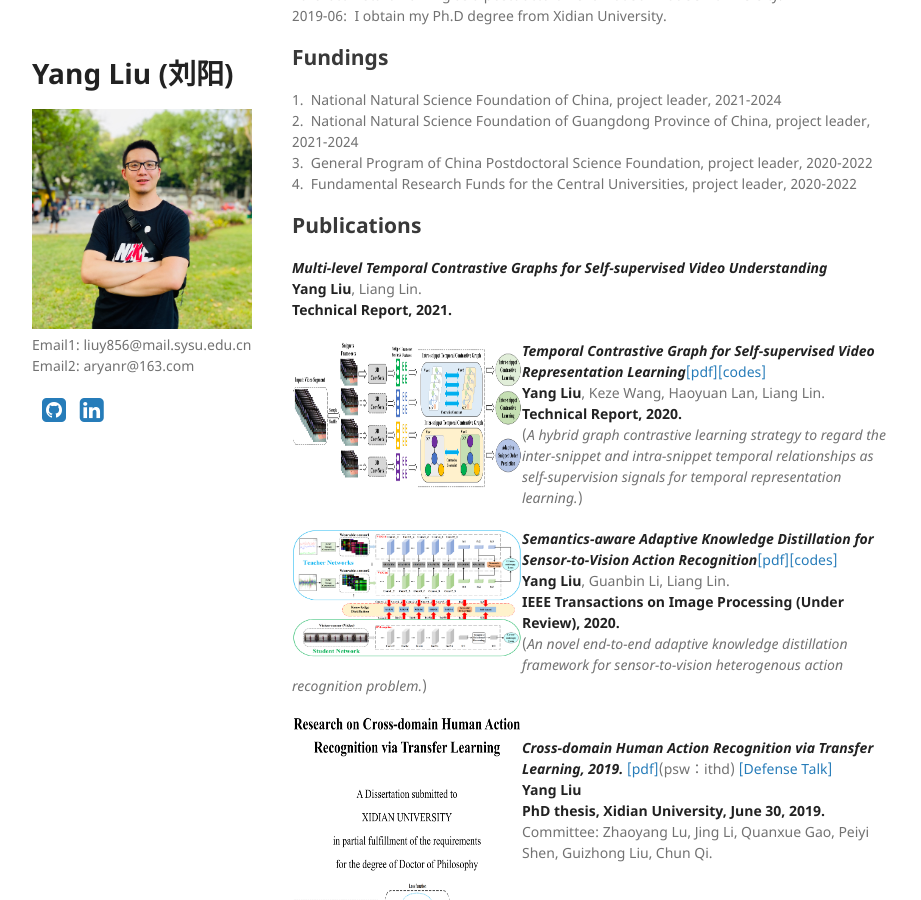
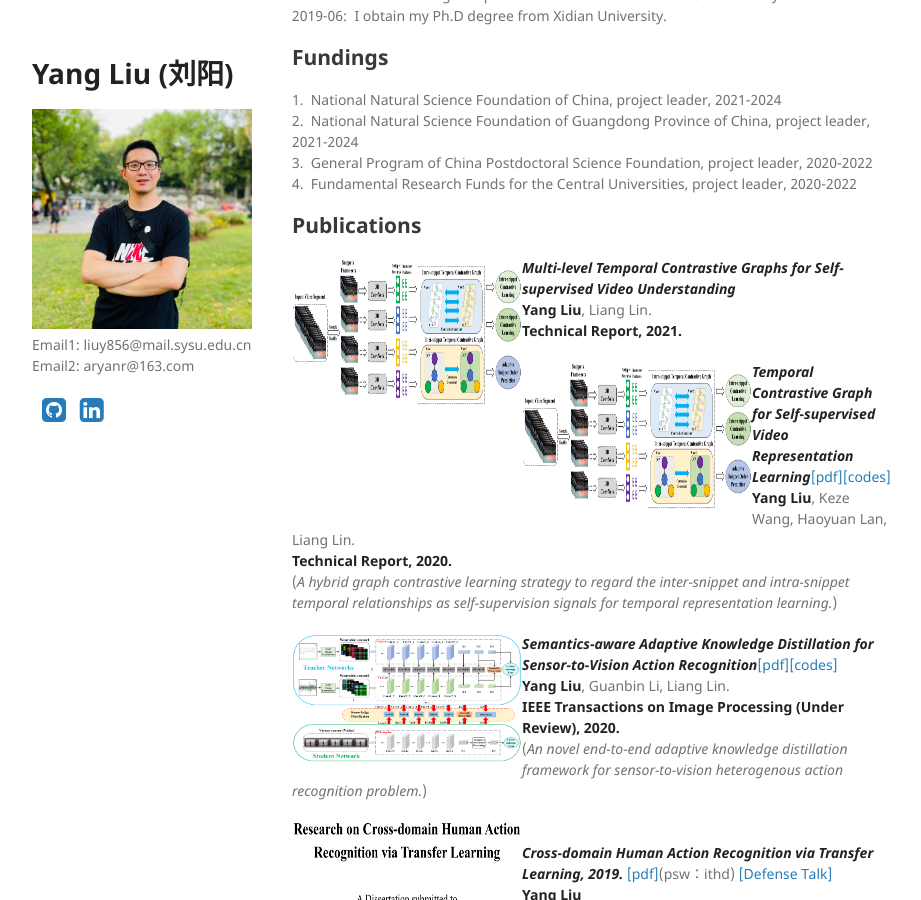
Before and after one commit to YangLiu9208/home, a Jekyll site: the page built from index.md, in a window 1280 px wide and 900 px high, scrolled down 894 px. Shown: the whole window, without its empty margins (178-1099 px from the left). Built offline with Jekyll 4.4.1, drawn with Linux system fonts in a browser that asks for light colours; a style sheet for code colours, icons or effects is not loaded.

Commit message:
Update index.md

```diff
--- a/index.md
+++ b/index.md
@@ -33,6 +33,11 @@ Deep Learning, Transfer Learning, Self-supervised Learning, Reinforcement Learni
 
 ## Publications
 
+<div align="left">
+          <a>
+            <img border="0" src="./TCG.png" align="left" width="230" height="150">
+          </a>
+</div>
 ***Multi-level Temporal Contrastive Graphs for Self-supervised Video Understanding***
 **Yang Liu**, Liang Lin.
 **Technical Report, 2021.**
```
